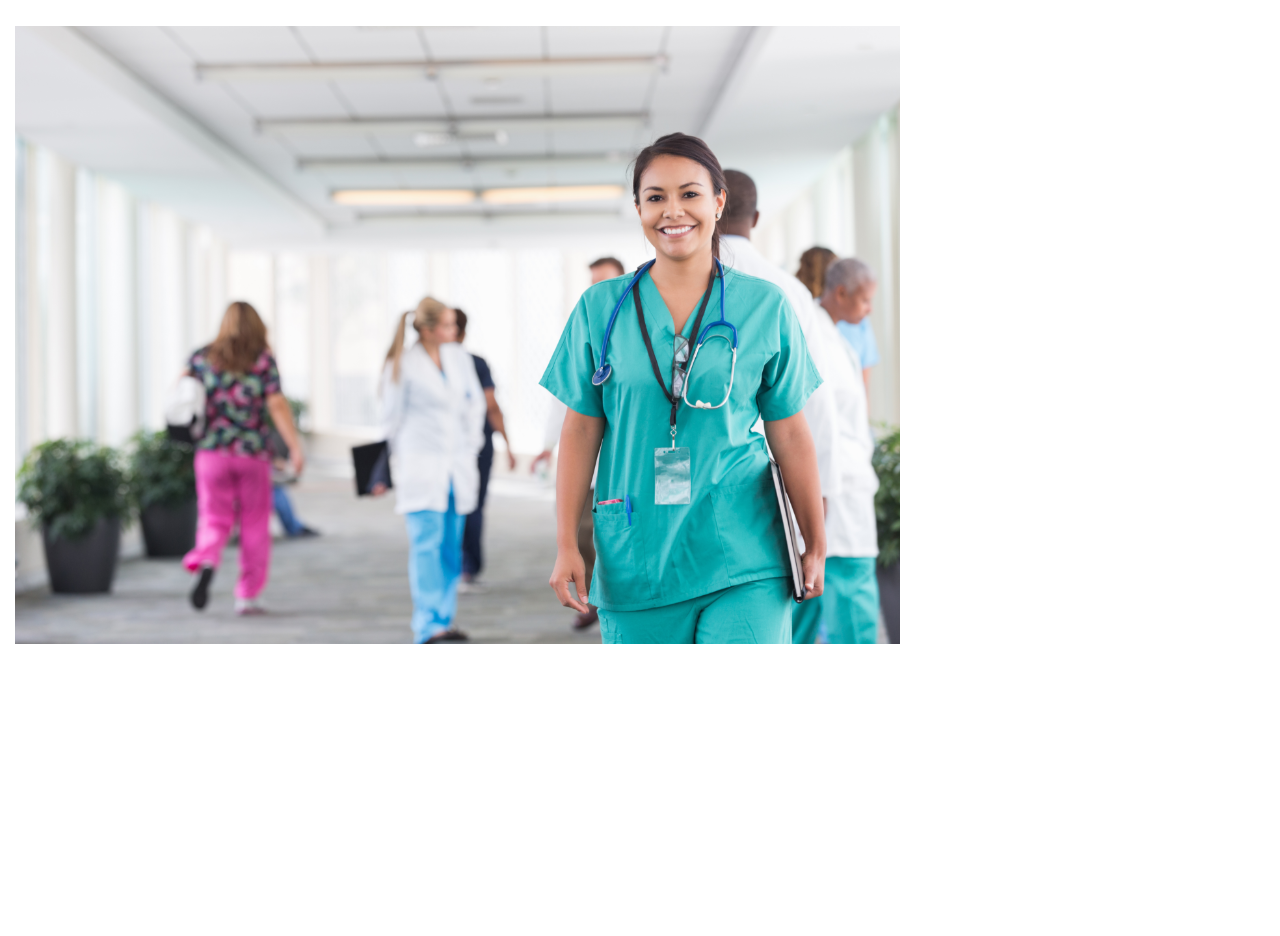
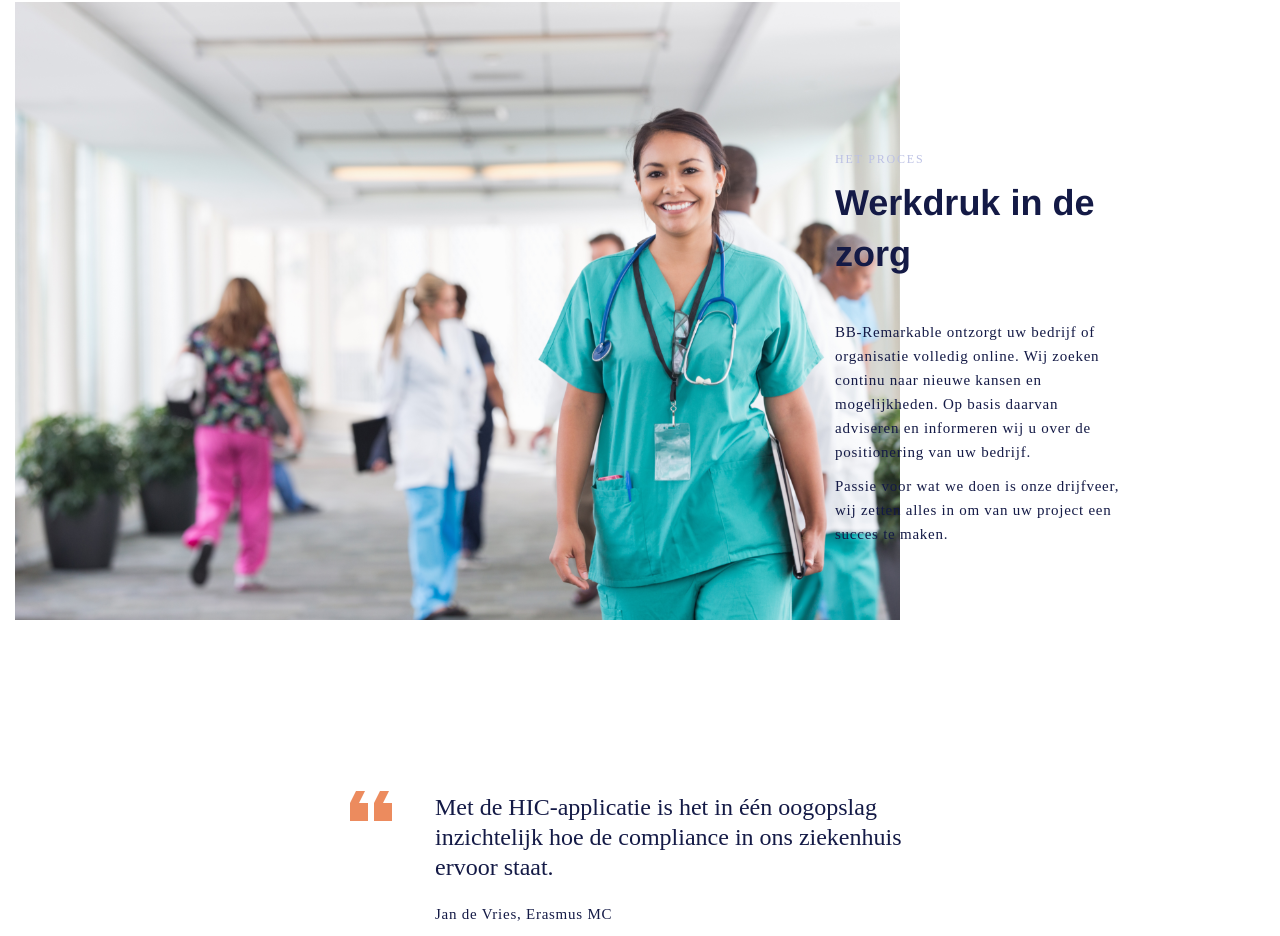
Before and after one commit to TimothyBlom/testAsignmentPage, a plain HTML site: page ProjectenDiepte/index.html in a window 1280 px wide. Shown: the part 1018-1954 px from the top of the page. Before the commit the page ends 1662 px from the top, so only its background shows below. Drawn offline with nearby package versions, Linux system fonts and the light colour scheme.

Commit message:
quote toegevoegt

```diff
--- a/ProjectenDiepte/css/styles.css
+++ b/ProjectenDiepte/css/styles.css
@@ -32,15 +32,15 @@ body {
     font: normal normal medium 15px/19px Geomanist;
     letter-spacing: 0.75px;
     color: #FFFFFF;
-    font-weight: bold;
+    font-weight: medium;
     width: 100%;
 }
 
 .headerBigText {
     font: normal normal medium 60px/78px Geomanist;
     font-weight: bold;
+    font-size: 60px;
     color: #FFFFFF;
-    font-size: 60px;
 }
 
 .headerSmallText {
@@ -102,6 +102,54 @@ body {
     width: 885px;
 }
 
+.procesText {
+    left: 180px;
+    margin-top: 150px;
+}
+
+.procesSmallText {
+    font: normal normal normal 12px/15px Geomanist;
+    letter-spacing: 1.8px;
+    color: #BCC1E4;
+    text-transform: uppercase;
+}
+
+.procesBigText {
+    font: normal normal medium 36px/46px Geomanist;
+    letter-spacing: 0px;
+    color: #141A46;
+    font-size: 36px;
+    font-weight: bold;
+}
+
+.procesBeschrijfing {
+    font: normal normal normal 15px/24px Geomanist;
+    letter-spacing: 0.75px;
+    color: #141A46;
+    margin-top: 40px;
+}
+
+/* quote */
+.quote {
+    margin-top: 150px;
+}
+
+.quoteBigText {
+    font: normal normal normal 24px/30px Geomanist;
+    letter-spacing: 0px;
+    color: #141A46;
+    margin-left: 100px;
+    margin-top: -50px;
+}
+
+.quoteSmallText {
+    font: normal normal normal 15px/24px Geomanist;
+    letter-spacing: 0.75px;
+    color: #141A46;
+    margin-left: 100px;
+    margin-top: 20px;
+}
+
 .bg-red {
     background-color: darkred;
 }
--- a/ProjectenDiepte/index.html
+++ b/ProjectenDiepte/index.html
@@ -44,7 +44,7 @@
           <p class="uitdagingSmallText">De uitdaging</p>
           <p class="uitdagingBigText">Minder zorginfectes in ziekenhuizen</p>
         </div>
-        <div class="col-md-4 col-md-offset-1 uitdagingBeschrijfing">
+        <div class="col-md-6 uitdagingBeschrijfing">
           <p>
             BB-Remarkable ontzorgt uw bedrijf of organisatie volledig online.
             Wij zoeken continu naar nieuwe kansen en mogelijkheden.
@@ -58,8 +58,35 @@
       </div>
 
       <div class="row proces">
-        <div class="col-md-1">
+        <div class="col-md-6">
           <img src="img/iStock-2.png" class="procesImg">
+        </div>
+        <div class="col-md-3 procesText">
+          <p class="procesSmallText">Het proces</p>
+          <p class="procesBigText">Werkdruk in de zorg</p>
+          <div class="procesBeschrijfing">
+            <p>
+              BB-Remarkable ontzorgt uw bedrijf of organisatie volledig online.
+              Wij zoeken continu naar nieuwe kansen en mogelijkheden.
+              Op basis daarvan adviseren en informeren wij u over de positionering van uw bedrijf.
+            </p>
+            <p>
+              Passie voor wat we doen is onze drijfveer,
+              wij zetten alles in om van uw project een succes te maken.
+            </p>
+          </div>
+        </div>
+      </div>
+
+      <div class="row quote">
+        <div class="col-md-6 col-md-offset-3">
+          <img src="img/format_quote.png">
+          <p class="quoteBigText">
+            Met de HIC-applicatie is het in één oogopslag inzichtelijk hoe de compliance in ons ziekenhuis ervoor staat.
+          </p>
+          <p class="quoteSmallText">
+            Jan de Vries, Erasmus MC
+          </p>
         </div>
       </div>
 
```
Also changed, not shown: ProjectenDiepte/img/format_quote.png (added).
